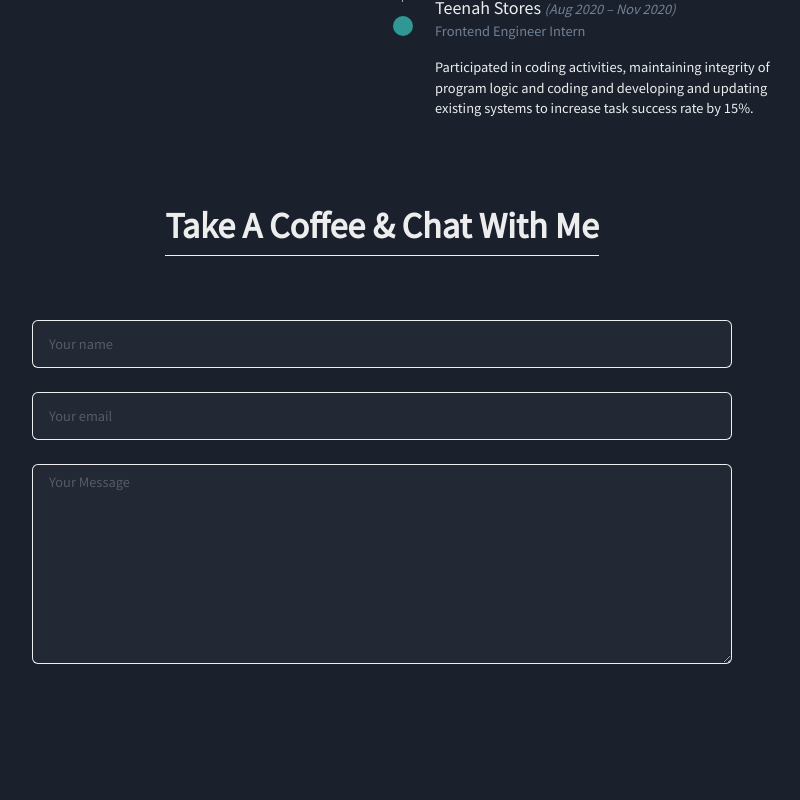
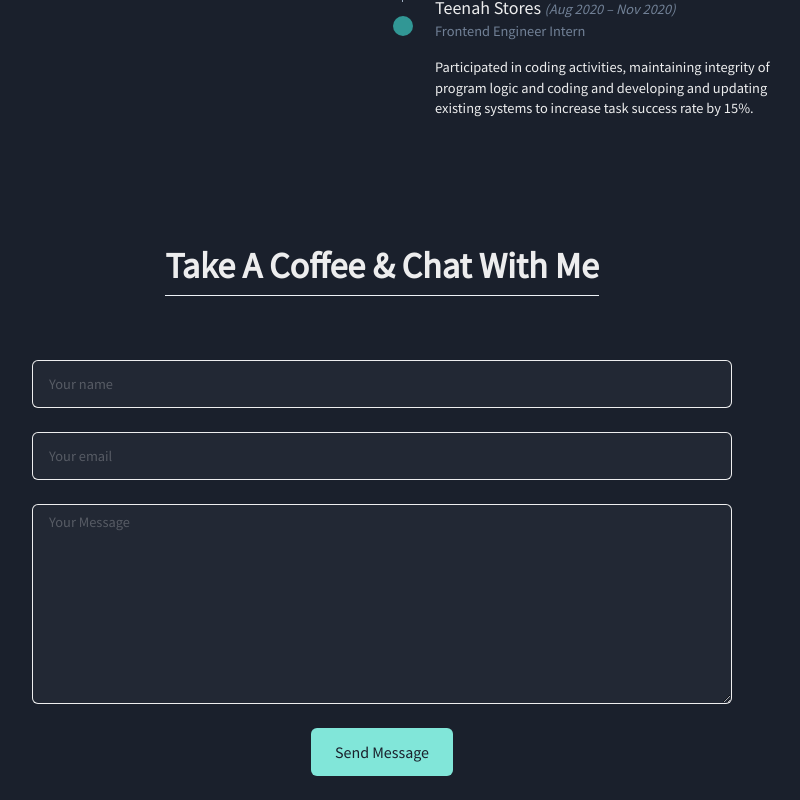
Before and after one commit to OkoloJohnbosco/portfolio, a Next.js app: page / in a window 1280 px wide. Shown: the part 1541-2341 px from the top of the page, without its empty margins (258-1058 px from the left). Before the commit the page ends 2205 px from the top, so only its background shows below. Built offline with nearby package versions, Linux system fonts and the light colour scheme; a web font is replaced by a local one.

Commit message:
finished contact component

```diff
--- a/components/contact/index.tsx
+++ b/components/contact/index.tsx
@@ -1,10 +1,10 @@
 import React from "react";
-import { Heading, Textarea, Stack, Input } from "@chakra-ui/react";
+import { Button, Heading, Textarea, Stack, Input } from "@chakra-ui/react";
 import Section from "../section";
 
 function Contact() {
   return (
-    <Stack>
+    <Stack pt={10}>
       <Section maxW="700px">
         <Heading
           textAlign="center"
@@ -44,6 +44,17 @@ function Contact() {
             _focus={{ borderColor: "blue.50" }}
           />
         </Stack>
+        <Stack py={6} alignItems="center">
+          <Button
+            size="lg"
+            fontWeight="normal"
+            colorScheme="teal"
+            w="max-content"
+            fontSize="md"
+          >
+            Send Message
+          </Button>
+        </Stack>
       </Section>
     </Stack>
   );
--- a/components/header/index.tsx
+++ b/components/header/index.tsx
@@ -48,6 +48,7 @@ function Header() {
                   pl={6}
                   bg="rgba(0,0,0,.2)"
                   color="gray.300"
+                  maxW="400px"
                 >
                   Frontend Software Developer with 4+ years of experience
                   building products. I love collaboration and making helpful
--- a/components/section/index.tsx
+++ b/components/section/index.tsx
@@ -3,7 +3,7 @@ import React from "react";
 
 function Section({ children, ...props }: BoxProps) {
   return (
-    <Box maxW="1400px" alignSelf="center" mx="auto" w="92%" {...props}>
+    <Box maxW="1400px" alignSelf="center" mx="auto" w="90%" {...props}>
       {children}
     </Box>
   );
--- a/components/socials/index.tsx
+++ b/components/socials/index.tsx
@@ -1,12 +1,19 @@
 import React from "react";
-import { Stack, IconButton, Tooltip, HStack } from "@chakra-ui/react";
+import { IconButton, Tooltip, SimpleGrid } from "@chakra-ui/react";
 import Icon from "../icon";
 import { BsTwitter, BsGithub } from "react-icons/bs";
 import { FaLinkedinIn } from "react-icons/fa";
 
 function Socials() {
   return (
-    <HStack position="absolute" bottom={2} spacing={4} left={0}>
+    <SimpleGrid
+      columns={{ base: 1, md: 3 }}
+      position="absolute"
+      bottom={2}
+      spacing={4}
+      left={0}
+      zIndex="docked"
+    >
       <Tooltip hasArrow placement="top" py={2} px={4} rounded={4} label="lmao">
         <IconButton
           size="sm"
@@ -42,7 +49,7 @@ function Socials() {
           <Icon boxSize={4} iconComp={BsGithub} />
         </IconButton>
       </Tooltip>
-    </HStack>
+    </SimpleGrid>
   );
 }
 
```
